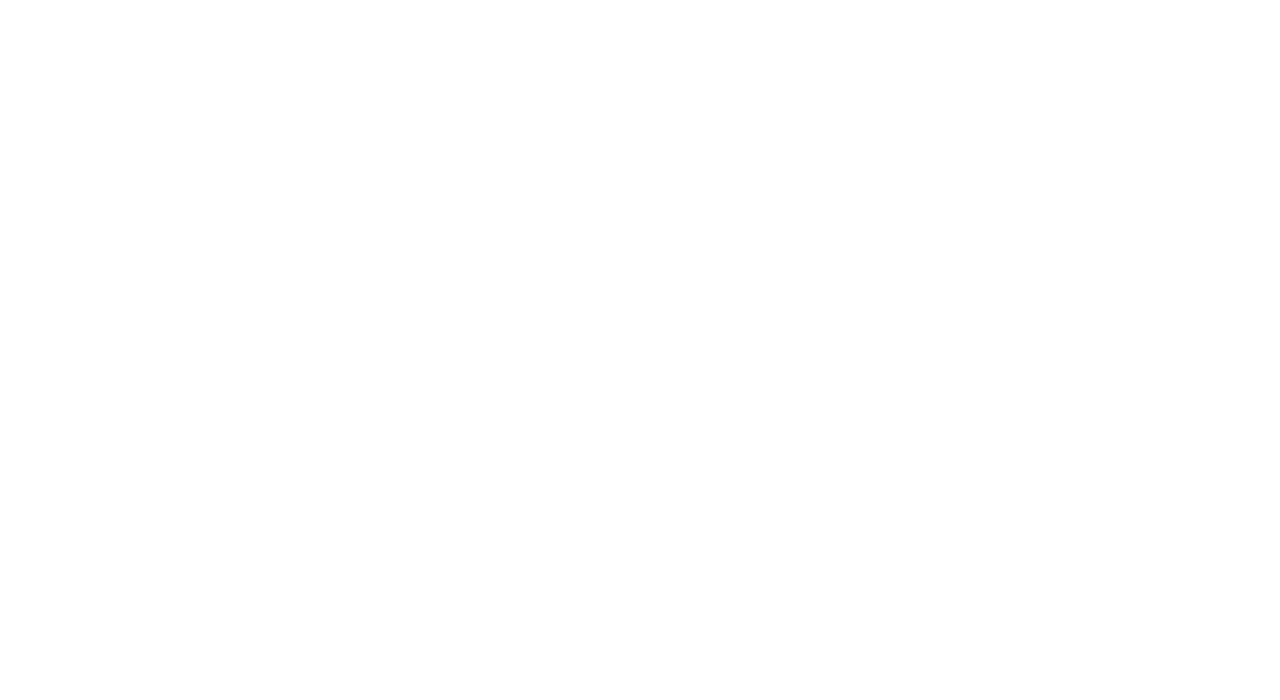
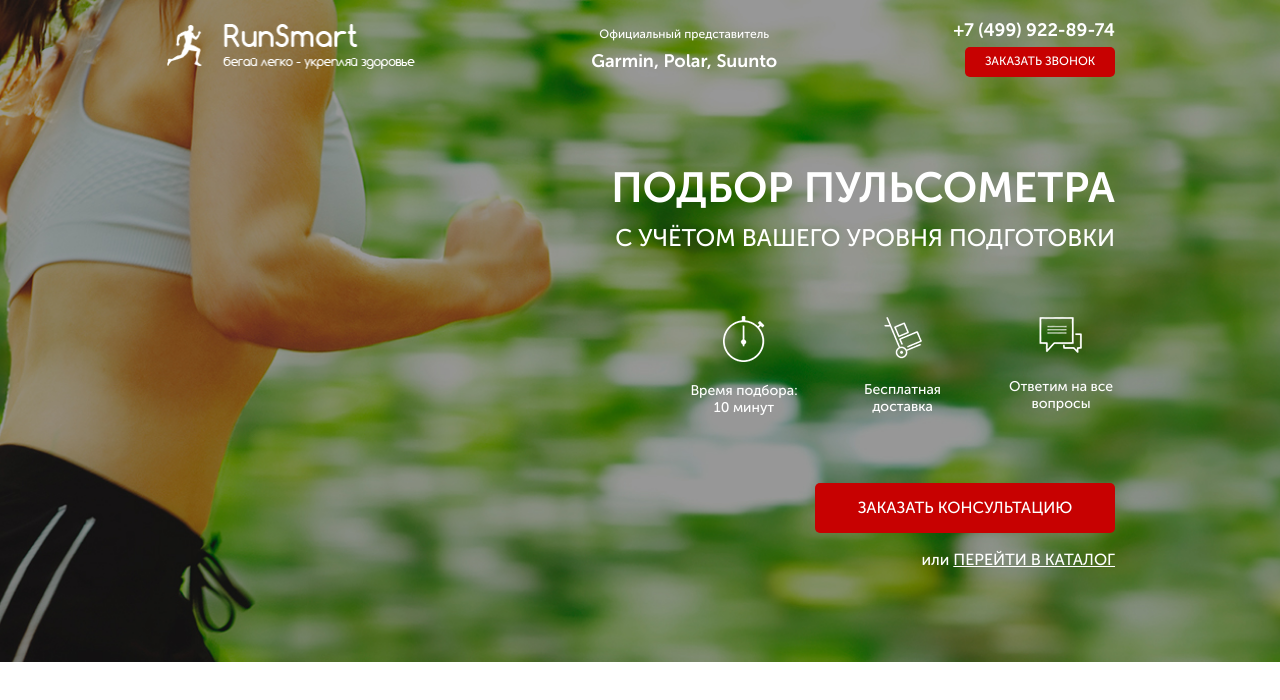
Before and after one commit to ArtemBakhmatov/RunSmart, a plain HTML site: page src/index.html in a window 1280 px wide. Drawn offline with Linux system fonts and the light colour scheme.

Commit message:
Вёрстка шапки

```diff
--- a/src/index.html
+++ b/src/index.html
@@ -10,6 +10,53 @@
     <link rel="stylesheet" href="css/style.css">
 </head>
 <body>
+    <div class="promo">
+        <div class="container">
+            <header class="header">
+                <a href="#" class="header__logo">
+                    <img src="icons/first_screen/logo.png" alt="logo">
+                </a>
 
+                <div class="header__official">
+                    Официальный представитель
+                    <span>Garmin, Polar, Suunto</span>
+                </div>
+
+                <div class="header__contacts">
+                    <a href="tel:+74999228974" class="header__phone">+7 (499) 922-89-74</a>
+                    <button class="button">заказать звонок</button>
+                </div>
+            </header>
+
+            <div class="promo__wrapper">
+                <h1 class="promo__header">Подбор пульсометра</h1>
+                <h2 class="promo__subheader">с учётом Вашего уровня подготовки</h2>
+
+                <div class="promo__icons">
+                    <div class="promo__icon">
+                        <img src="icons/first_screen/time.png" alt="time">
+                        Время подбора: 10 минут
+                    </div>
+
+                    <div class="promo__icon">
+                        <img src="icons/first_screen/delivery.png" alt="delivery">
+                        Бесплатная доставка
+                    </div>
+
+                    <div class="promo__icon">
+                        <img src="icons/first_screen/questions.png" alt="questions">
+                        Ответим на все вопросы
+                    </div>
+                </div>
+
+                <button class="button button_main">заказать КОНСУЛЬТАЦИЮ</button>
+                <div class="promo__link">
+                    или
+                    <a href="#">ПЕРЕЙТИ В КАТАЛОГ</a>
+                </div>
+            </div>
+
+        </div>
+    </div>
 </body>
 </html>
--- a/src/sass/base/_variables.scss
+++ b/src/sass/base/_variables.scss
@@ -0,0 +1,3 @@
+$main_color_1: #c70101;
+$main_color_2: white;
+$main_color_3: #0d0d0d;
--- /dev/null
+++ b/src/sass/blocks/_buttons.scss
@@ -0,0 +1,19 @@
+.button {
+    margin-top: 8px;
+    font-size: 12px;
+    font-weight: 500;
+    text-transform: uppercase;
+    color: $main_color_2;
+    width: 150px;
+    height: 30px;
+    border: none;
+    border-radius: 5px;
+    background-color: $main_color_1;
+    cursor: pointer;
+    &_main {
+        margin-top: 67px;
+        width: 300px;
+        height: 50px;
+        font-size: 16px;
+    }
+}
--- /dev/null
+++ b/src/sass/blocks/_header.scss
@@ -0,0 +1,39 @@
+.header {
+    display: flex;
+    justify-content: space-between;
+    align-items: center;
+    &__logo {
+        width: 250px;
+        img {
+            width: 100%;
+        }
+    }
+    &__official {
+        font-size: 12px;
+        font-weight: 500;
+        line-height: 12px;
+        text-align: center;
+        color: $main_color_2;
+        span {
+            margin-top: 12px;
+            display: block;
+            font-size: 18px;
+            font-weight: bold;
+            line-height: 18px;
+        }
+    }
+    &__phone {
+        display: block;
+        font-size: 18px;
+        font-weight: bold;
+        line-height: 18px;
+        text-align: center;
+        text-decoration: none;
+        color: $main_color_2;
+    }
+    &__contacts {
+        display: flex;
+        flex-direction: column;
+        align-items:flex-end;
+    }
+}
--- /dev/null
+++ b/src/sass/blocks/_promo.scss
@@ -0,0 +1,55 @@
+.promo {
+    min-height: 650px;
+    padding: 21px 0 93px 0;
+    background: url('../img/bg_1.jpg') center (center/cover) no-repeat;
+    &__wrapper {
+        display: flex;
+        flex-direction: column;
+        align-items: flex-end;
+        margin-top: 90px;
+    }
+    &__header {
+        margin: 0px;
+        font-size: 42px;
+        font-weight: bold;
+        line-height: 42px;
+        text-transform: uppercase;
+        color: $main_color_2;
+    }
+    &__subheader {
+        margin-top: 17px;
+        font-size: 24px;
+        font-weight: 500;
+        line-height: 24px;
+        text-transform: uppercase;
+        color: $main_color_2;
+    }
+    &__icons {
+        margin-top: 66px;
+        width: 425px;
+        display: flex;
+        justify-content: space-between;
+    }
+    &__icon {
+        width: 108px;
+        font-size: 14px;
+        font-weight: 500;
+        line-height: normal;
+        text-align: center;
+        color: $main_color_2;
+        img {
+            display: block;
+            margin: 0 auto;
+            margin-bottom: 20px;
+        }
+    }
+    &__link {
+        margin-top: 18px;
+        font-size: 16px;
+        font-weight: 500;
+        color: $main_color_2;
+        a {
+            color: $main_color_2;
+        }
+    }
+}
--- a/src/sass/style.scss
+++ b/src/sass/style.scss
@@ -4,7 +4,15 @@
     margin: 0;
     padding: 0;
 }
+.container {
+    max-width: 950px;
+    margin: 0 auto;
+}
 
 @import 'base/variables';
 @import 'base/mixins';
 @import 'base/animation';
+
+@import 'blocks/promo';
+@import 'blocks/header';
+@import 'blocks/buttons';
```
Also changed, not shown: src/css/style.css, 1 other file.
